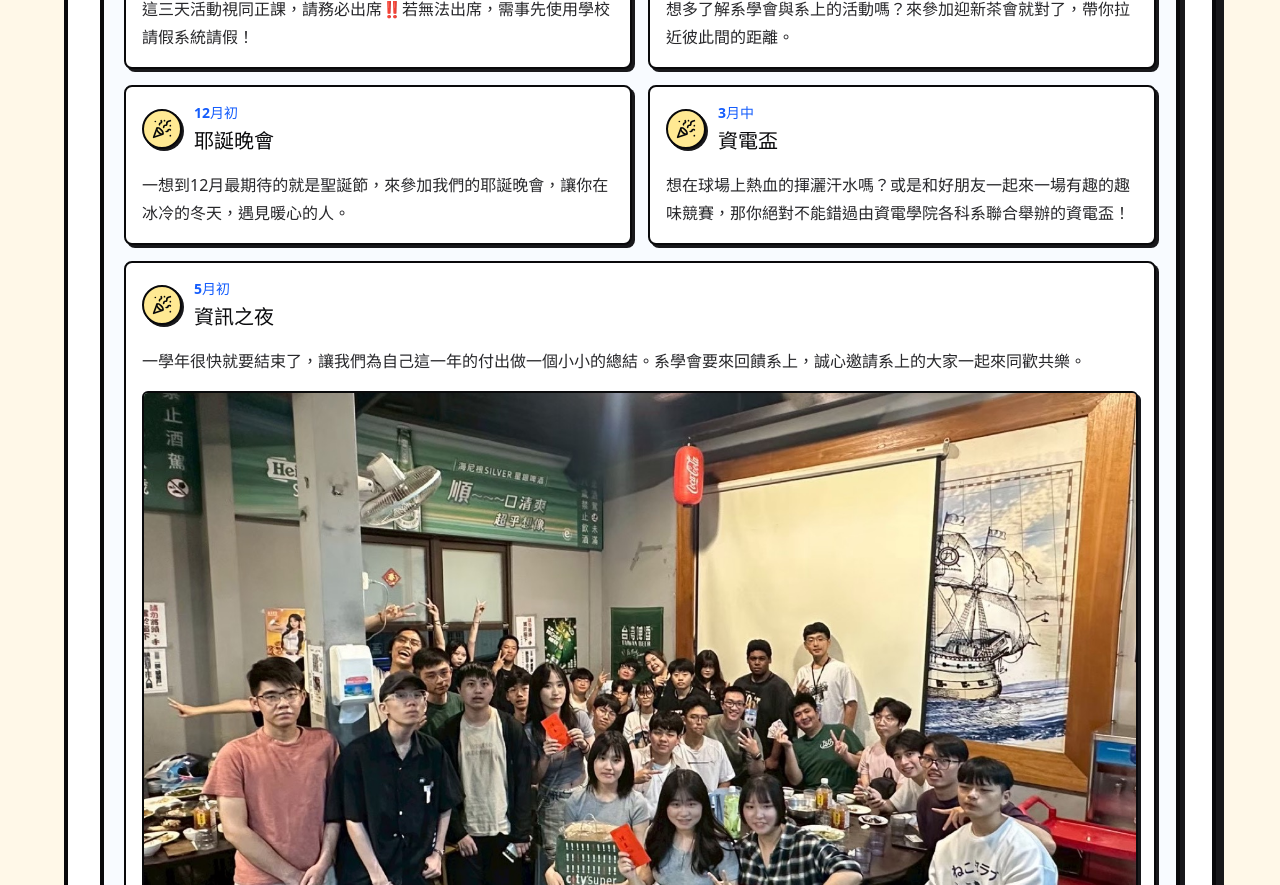
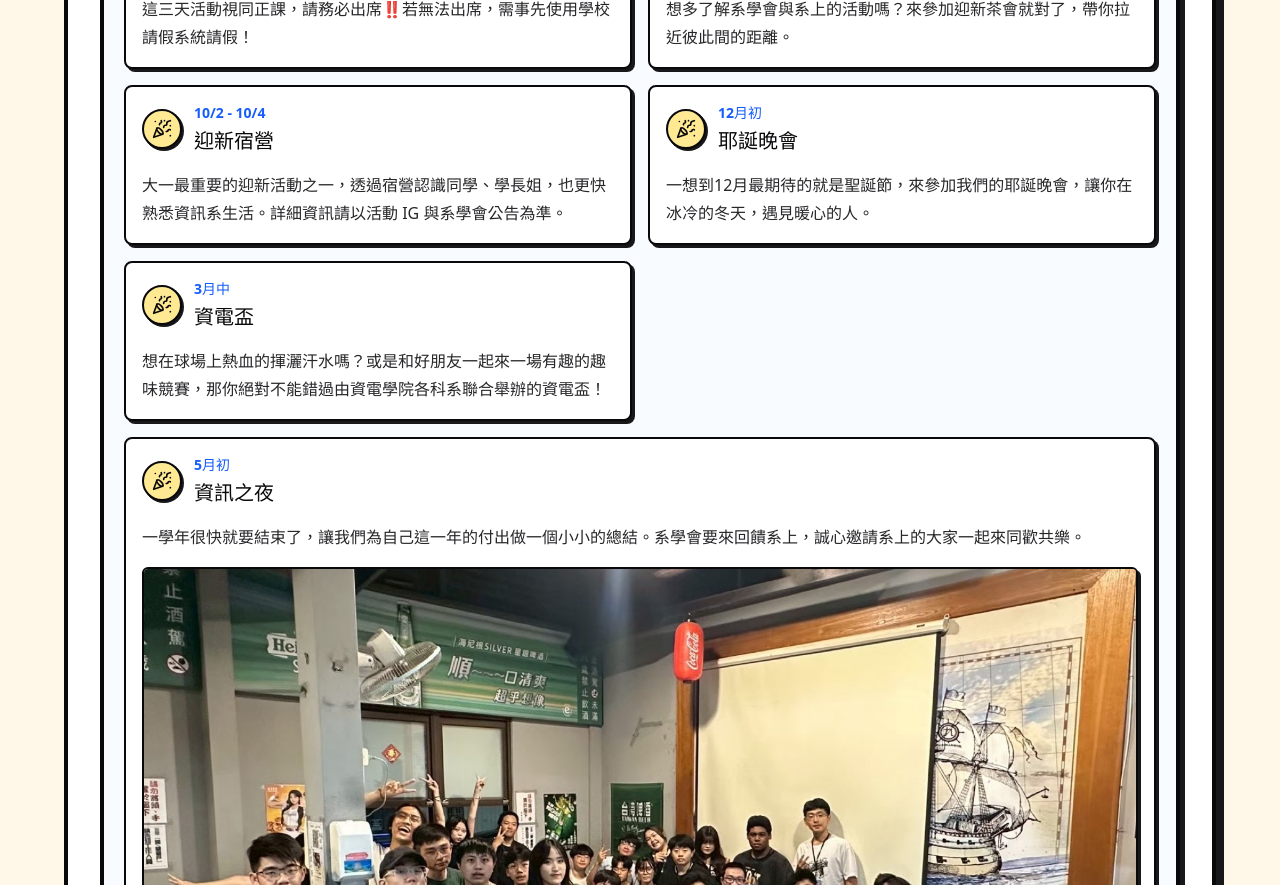
Before and after one commit to AllEnough/iecs_handbook, a React (Vite) app: page / in a window 1280 px wide. Shown: the part 5000-5885 px from the top of the page. Built offline with nearby package versions, Linux system fonts and the light colour scheme.

Commit message:
content: add camp to activity timeline

```diff
--- a/src/components/ScheduleSection.jsx
+++ b/src/components/ScheduleSection.jsx
@@ -16,6 +16,11 @@ const events = [
     date: '9月初',
     title: '迎新茶會',
     note: '想多了解系學會與系上的活動嗎？來參加迎新茶會就對了，帶你拉近彼此間的距離。',
+  },
+  {
+    date: '10/2 - 10/4',
+    title: '迎新宿營',
+    note: '大一最重要的迎新活動之一，透過宿營認識同學、學長姐，也更快熟悉資訊系生活。詳細資訊請以活動 IG 與系學會公告為準。',
   },
   {
     date: '12月初',
```
